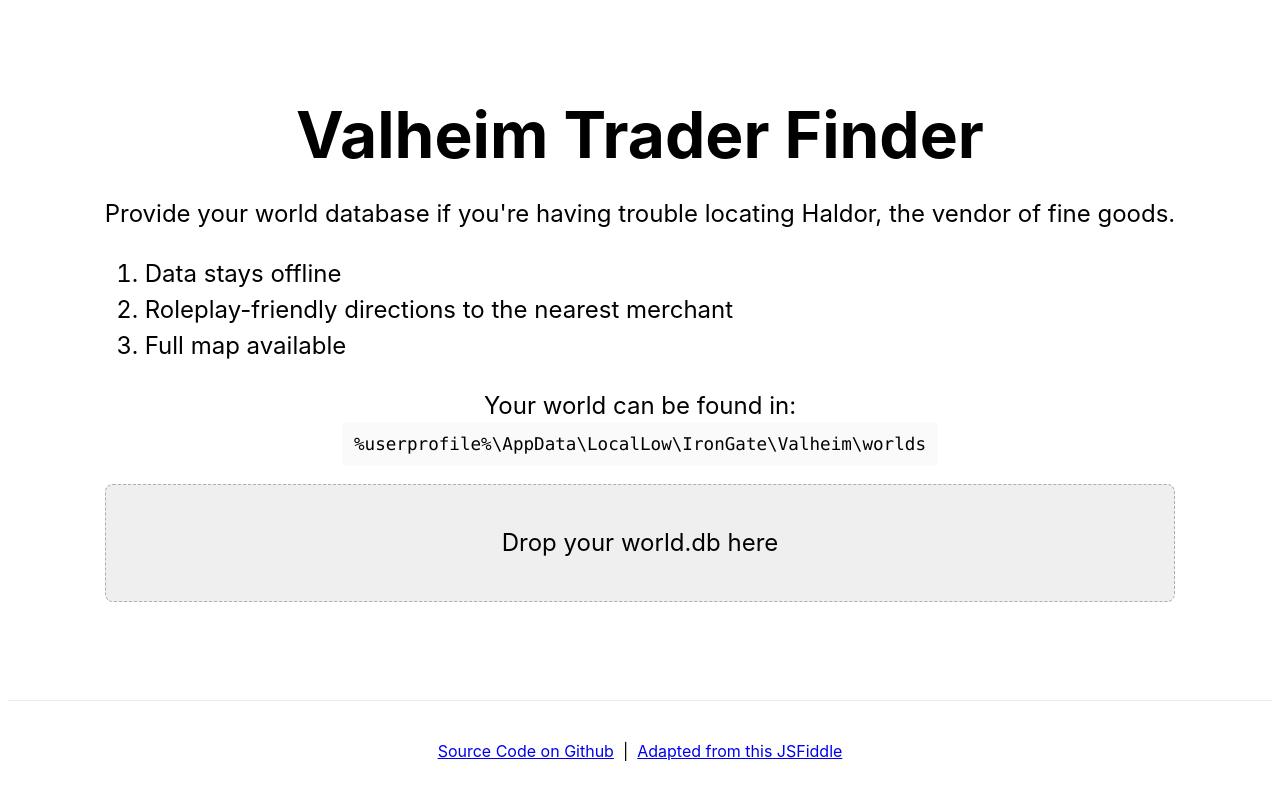
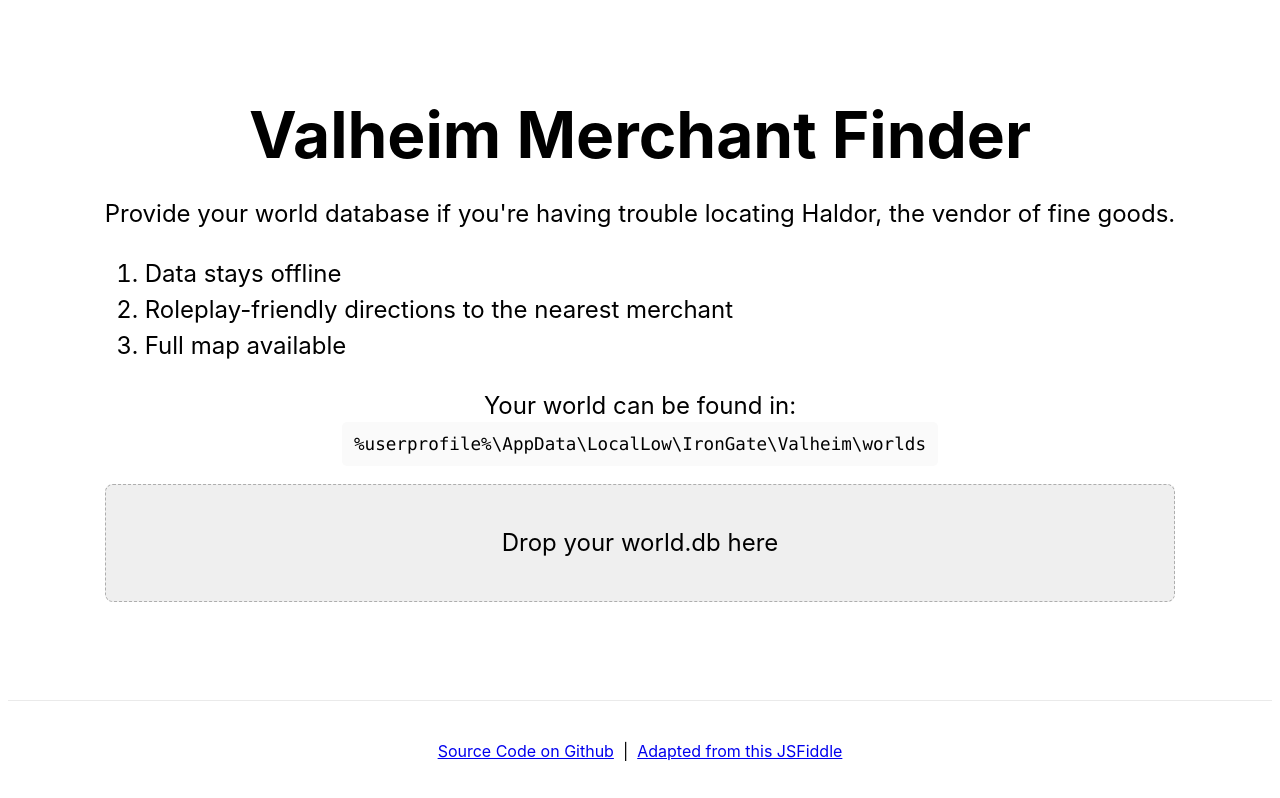
Before and after one commit to morinted/valheim-trader-finder, a Next.js app: page / in a window 1280 px wide. Built offline with nearby package versions, Linux system fonts and the light colour scheme.

Commit message:
Rename trader to merchant

```diff
--- a/pages/index.js
+++ b/pages/index.js
@@ -12,12 +12,12 @@
   return (
     <div className={styles.container}>
       <Head>
-        <title>Valheim Trader Finder</title>
+        <title>Valheim Merchant Finder</title>
         <link rel="icon" href="/favicon.ico" />
       </Head>
 
       <main className={styles.main}>
-        <h1 className={styles.title}>Valheim Trader Finder</h1>
+        <h1 className={styles.title}>Valheim Merchant Finder</h1>
 
         <div className={styles.description}>
           <p>
```
